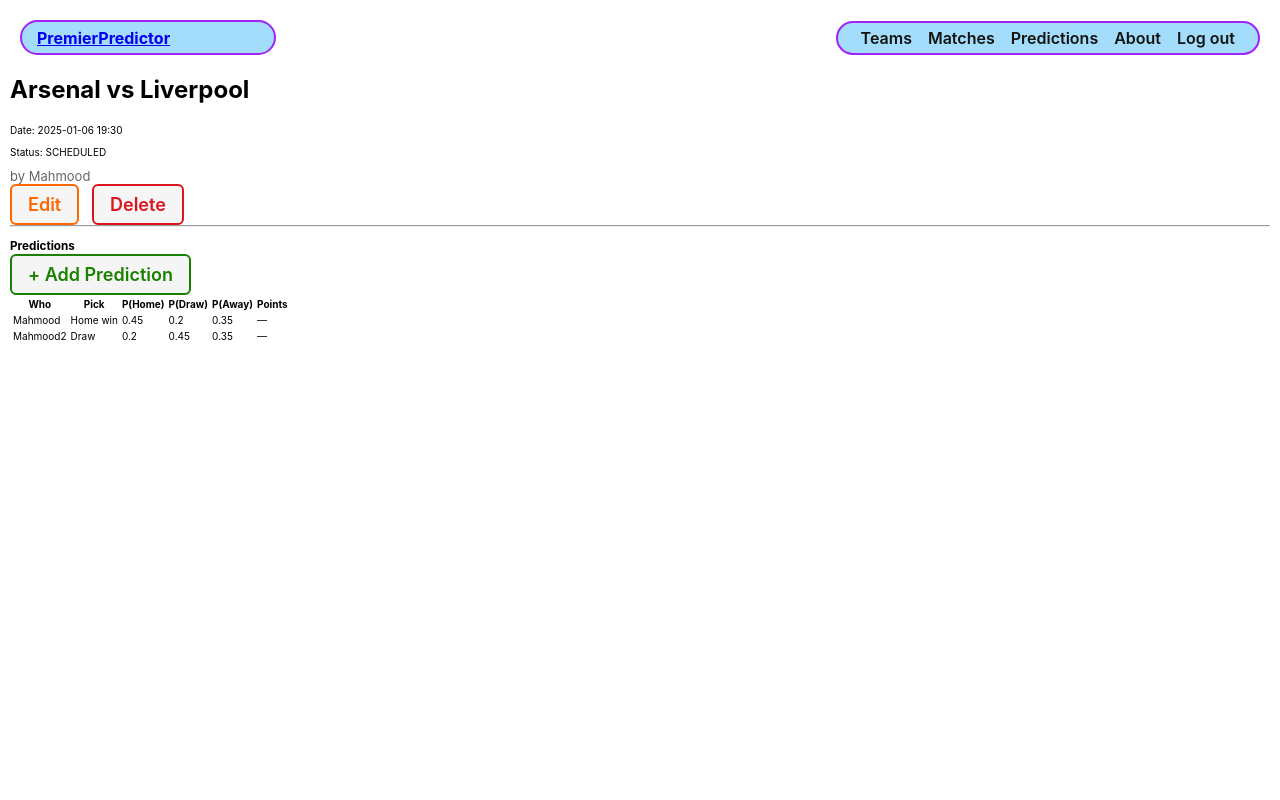
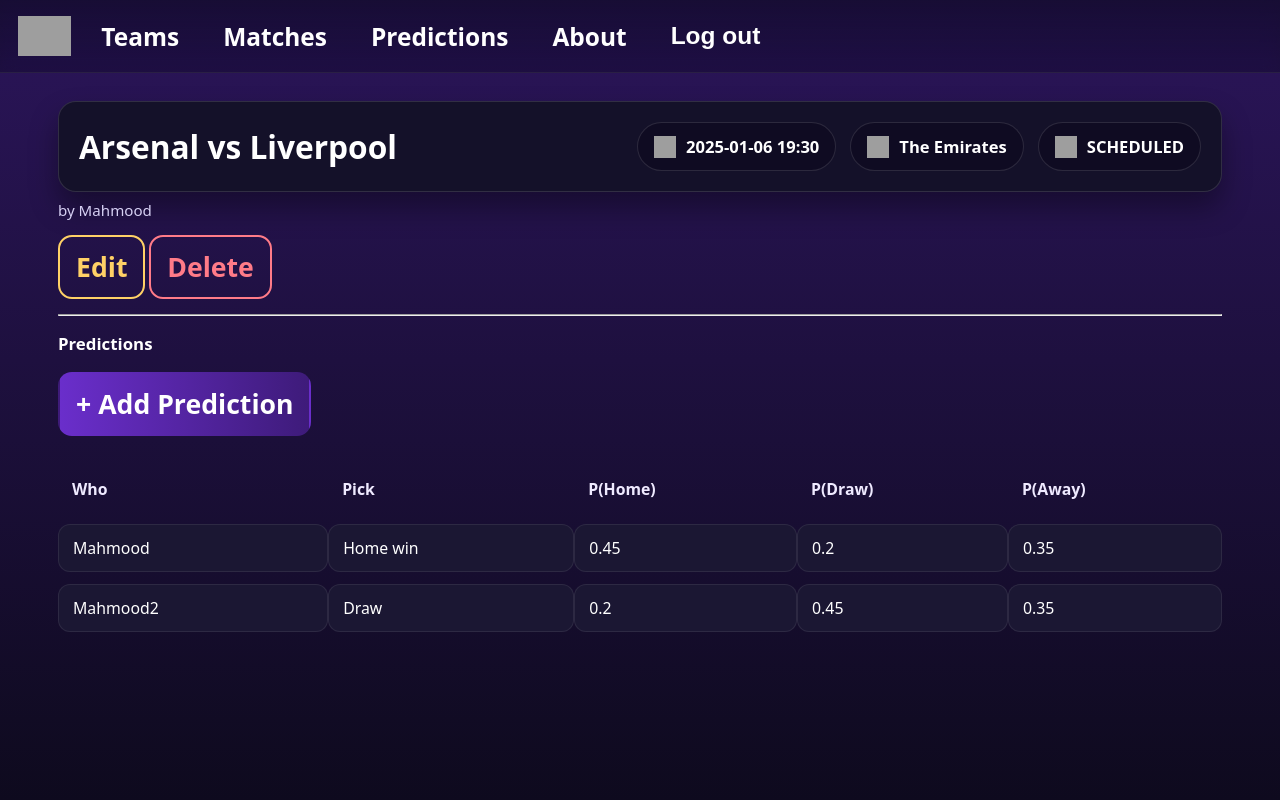
Before and after one commit to MahmoodFadhel352/PremierPredictor, a Django app: page /matches/3/ in a window 1280 px wide. Run offline with Django 5.2, Linux system fonts and the light colour scheme; a user stored in the database is signed in; data comes from the database, SQL or seed files in the repository; both versions use the stored data as it was before the commit; grey boxes are pictures that could not be loaded.

Commit message:
Changed the app theme and a few tweaks to the templates and models

```diff
--- a/main_app/models.py
+++ b/main_app/models.py
@@ -77,8 +77,6 @@
     p_home = models.FloatField(null=True, blank=True)
     p_draw = models.FloatField(null=True, blank=True)
     p_away = models.FloatField(null=True, blank=True)
-
-    result_points = models.FloatField(null=True, blank=True)
     created_at = models.DateTimeField(auto_now_add=True)
 
     class Meta:
--- a/main_app/static/css/base.css
+++ b/main_app/static/css/base.css
@@ -1,287 +1,118 @@
-/* static/css/base.css */
+/* Premier League Theme — Base (brighter + larger type) */
 
-html { box-sizing: border-box; }
-*, *::before, *::after { box-sizing: inherit; }
+:root{
+  --pl-purple:#6a2ecb;
+  --pl-purple-dark:#3e1b7a;
+  --pl-lilac:#cdb7ff;
+  --pl-accent:#00ffa3;
+  --bg-top:#2b155a;
+  --bg-bottom:#0e0a1e;
+  --paper:#141129;            /* darker card to keep contrast high */
+  --ink:#ffffff;
+  --muted:#d8d3f0;
+  --border:rgba(255,255,255,.12);
+  --ring:rgba(0,255,163,.5);
 
-:root { font-size: 62.5%; }
+  --radius:18px;
+  --radius-sm:12px;
+  --shadow:0 16px 28px rgba(0,0,0,.35);
+  --shadow-sm:0 8px 16px rgba(0,0,0,.25);
 
-body {
-  margin: 0;
-  display: flex;
-  flex-direction: column;
-  align-items: center;
-  font-family: -apple-system, BlinkMacSystemFont, 'Segoe UI', 'Roboto', 'Oxygen',
-    'Ubuntu', 'Cantarell', 'Fira Sans', 'Droid Sans', 'Helvetica Neue', sans-serif;
-  min-height: 100vh;
-  --nav-bg: rgba(183, 104, 248, 0.7);
-  --nav-bg-ff: rgba(183, 104, 248, 0.9);
-  --borders: rgb(160, 36, 248) solid 2px;
-  --text-color: rgb(17, 20, 17);
-  --link-hover-color: rgb(106, 16, 158);
-  --button-bg: rgb(245, 245, 245);
-  --button-bg-hover: rgb(226, 226, 226);
-  --submit: rgb(26, 128, 0);
-  --warn: rgb(255, 102, 0);
-  --danger: rgb(220, 20, 30);
-  --secondary: rgb(57, 57, 57);
-  --card-box-shadow: 5px 5px 6px -1px #aaa;
-  --font-xtreme: 4.2rem;
-  --font-xxl: 3.6rem;
-  --font-xl: 2.4rem;
-  --font-l: 1.8rem;
-  --font-reg: 1.6rem;
-  --card-border-radius: 6px;
-}
-header {
-  width: 100%;
-  background: var(--nav-bg-ff); /* rgba(104, 197, 248, .9) */
-  border-bottom: var(--borders);
+  /* Bigger typography */
+  --fz-xxl:4.0rem;
+  --fz-xl:2.8rem;
+  --fz-l:2.0rem;
+  --fz-m:1.8rem;
+  --fz-s:1.5rem;
 }
 
-nav {
-  margin: 10px;
+html { box-sizing: border-box; font-size:90%; }
+*,*::before,*::after{ box-sizing:inherit; }
+
+body{
+  margin:0;
+  font-family: ui-sans-serif, system-ui, -apple-system, Segoe UI, Roboto, "Helvetica Neue", Arial;
+  background: linear-gradient(180deg, var(--bg-top), var(--bg-bottom));
+  color:var(--ink);
+  min-height:100vh;
 }
 
-ul {
-  margin: 0;
-  list-style: none;
-  padding: 0;
+/* Header / Nav */
+header{
+  position:sticky; top:0; z-index:50;
+  display:flex; align-items:center; gap:16px;
+  padding:12px 18px;
+  backdrop-filter:saturate(1.2) blur(8px);
+  background:linear-gradient(180deg, rgba(20,12,45,.85), rgba(20,12,45,.55));
+  border-bottom:1px solid rgba(255,255,255,.08);
 }
 
-main {
-  width: 100%;
-  padding: 0 10px;
+.header-logo-container img{ height:40px; width:auto; display:block; }
+
+nav ul{ display:flex; gap:16px; align-items:center; margin:0; padding:0; list-style:none; }
+nav a{
+  color:#fff; text-decoration:none; font-weight:800; font-size:1.7rem;
+  padding:10px 14px; border-radius:999px; transition:all .2s ease;
+}
+nav a:hover{ background:rgba(255,255,255,.12); box-shadow:0 0 0 2px rgba(255,255,255,.12) inset }
+#logout-form button{
+  color:#fff; font-weight:800; font-size:1.7rem; background:none; border:0; cursor:pointer;
+  padding:10px 14px; border-radius:999px;
+}
+#logout-form button:hover{ background:rgba(255,255,255,.12); }
+
+/* Layout */
+main{ width:100%; max-width:1200px; margin:0 auto; padding:28px 18px 70px; }
+
+.page-header{
+  display:flex; align-items:center; justify-content:space-between; gap:16px;
+  margin:10px 0 24px;
+}
+.page-header h1{
+  font-size: clamp(3.0rem, 2.4rem + 1.8vw, 4.6rem);
+  margin:0;
 }
 
-h2 {
-  font-size: var(--font-xl);
+/* Buttons */
+.btn{
+  font-size:1.85rem; font-weight:800;
+  border-radius:14px; border:2px solid var(--pl-lilac);
+  color:#fff; background:transparent; padding:12px 16px; cursor:pointer;
+  text-decoration:none; display:inline-flex; align-items:center; gap:10px;
+  transition: all .15s ease;
+}
+.btn:hover{ transform:translateY(-1px); box-shadow:0 0 0 4px var(--ring); }
+.btn.submit{ background:linear-gradient(90deg, var(--pl-purple), var(--pl-purple-dark)); border-color:transparent; }
+.btn.warn{ border-color:#ffd166; color:#ffd166; }
+.btn.danger{ border-color:#ff7b88; color:#ff7b88; }
+.btn.secondary{ border-color:rgba(255,255,255,.35); color:#fff; }
+
+/* Cards / grid lists */
+.card-container{ display:flex; flex-wrap:wrap; gap:26px; padding:4px; }
+.card{
+  width:340px; background:var(--paper); color:var(--ink);
+  border-radius:var(--radius); border:1px solid var(--border);
+  box-shadow:var(--shadow); overflow:hidden; position:relative;
+  transition: transform .18s ease, box-shadow .18s ease;
+}
+.card:hover{ transform:translateY(-4px); box-shadow:0 22px 40px rgba(0,0,0,.45); }
+.card-content{ padding:20px; }
+.card-title{ font-size:2.4rem; margin:12px 0 8px; color:#fff; }
+.card small, .card p { color:#eae6ff; opacity:.9; }
+.card-img-container{ height:120px; display:flex; align-items:center; justify-content:center; }
+.card a{ text-decoration:none; color:inherit; }
+.byline{ color:#d6d0f3; font-size:1.5rem; margin-top:8px; }
+
+/* Team logo sizing shared everywhere */
+.team-logo{ max-width:120px; max-height:95px; width:auto; height:auto; }
+
+/* Tables (on dark cards) */
+table{ border-collapse:separate; border-spacing:0 12px; width:100%; }
+th{ text-align:left; color:#efeaff; font-size:1.7rem; padding:8px 10px; }
+td{
+  background:#1b1733; color:#fff; padding:14px 16px; border-radius:12px;
+  border:1px solid rgba(255,255,255,.08);
 }
 
-nav a {
-  text-decoration: none;
-  color: var(--text-color);
-  font-weight: 600;
-  font-size: 16px;
-}
-
-nav a:hover {
-  color: var(--link-hover-color);
-}
-
-nav ul {
-  display: flex;
-  align-items: center;
-  justify-content: center;
-  flex-wrap: wrap;
-}
-
-nav li {
-  padding: 5px 8px;
-}
-
-.header-logo-container {
-  margin: auto;
-  padding: 10px 20px 0;
-  max-width: 500px;
-}
-.header-logo-container a {
-    font-weight: bolder;
-    text-align: center;
-    font-size: medium;
-}
-.page-header {
-  display: flex;
-  align-items: center;
-  margin: 20px;
-}
-
-.btn {
-  font-size: var(--font-l);
-  padding: 8px 16px;
-  border-radius: 6px;
-  border-width: 2px;
-  border-style: solid;
-  text-decoration: none;
-  background-color: var(--button-bg);
-  font-weight: 600;
-  cursor: pointer;
-  font-family: inherit;
-  margin-right: 10px;
-}
-
-.btn:hover {
-  background-color: var(--button-bg-hover);
-}
-
-.submit {
-  color: var(--submit);
-  border-color: var(--submit);
-}
-
-.secondary {
-  color: var(--secondary);
-  border-color: var(--secondary);
-}
-
-.warn {
-  color: var(--warn);
-  border-color: var(--warn);
-}
-
-.danger {
-  color: var(--danger);
-  border-color: var(--danger);
-}
-
-.page-header h1 {
-  font-size: var(--font-xxl);
-  margin: 0;
-}
-
-.page-header img {
-  height: 40px;
-  margin-left: 15px;
-}
-
-.page-header img:first-of-type {
-  margin-left: 20px;
-}
-
-.page-content {
-  font-size: var(--font-reg);
-}
-.byline {
-  font-size: 1.3rem;
-  color: #666;
-  margin: 4px 0 0;
-}
-
-@media only screen and (min-width: 768px) {
-  header {
-    position: sticky;
-    display: flex;
-    flex-direction: row;
-    top: 0;
-    align-items: center;
-  }
-
-  main {
-    max-width: 1300px;
-    min-height: calc(100vh - 53px);
-  }
-
-  nav,
-  .header-logo-container {
-    margin: 10px 0;
-    padding: 0 15px;
-  }
-
-  /* visual fix to help align logo */
-  .header-logo-container {
-    padding-top: 3px;
-  }
-
-  nav {
-    margin-left: auto;
-    display: flex;
-    justify-content: center;
-  }
-
-  nav ul {
-    flex-wrap: nowrap;
-  }
-
-  .header-logo-container {
-    width: 213px;
-  }
-
-  .page-header h1 {
-    font-size: var(--font-xtreme);
-  }
-
-  .page-header img {
-    height: 50px;
-    margin-left: 20px;
-  }
-
-  .page-header img:first-of-type {
-    margin-left: 25px;
-  }
-
-  @supports (-webkit-backdrop-filter: none) or (backdrop-filter: none) {
-    header {
-      background: var(--nav-bg);
-      -webkit-backdrop-filter: blur(3px);
-      backdrop-filter: blur(3px);
-    }
-  }
-}
-
-@media only screen and (min-width: 1024px) {
-  main {
-    min-height: calc(100vh - 55px);
-  }
-
-  header {
-    margin: 20px 20px 0 20px;
-    width: calc(100vw - 40px);
-    max-width: 1920px;
-    top: 20px;
-    background-color: transparent;
-    border-bottom: none;
-  }
-
-  nav,
-  .header-logo-container {
-    margin: 0;
-    background: var(--nav-bg-ff);
-    border: var(--borders);
-    border-radius: 18px;
-  }
-
-  nav {
-    margin-left: auto;
-  }
-
-  .header-logo-container {
-    /* visual fix to help align logo */
-    padding-top: 6px;
-    width: 256px;
-    height: 35px;
-  }
-
-  @supports (-webkit-backdrop-filter: none) or (backdrop-filter: none) {
-    header {
-      -webkit-backdrop-filter: none;
-      backdrop-filter: none;
-    }
-
-    nav,
-    .header-logo-container {
-      background: rgba(104, 197, 248, 0.6);
-      -webkit-backdrop-filter: blur(3px);
-      backdrop-filter: blur(3px);
-    }
-  }
-}
-#logout-form button {
-  text-decoration: none;
-  color: var(--text-color);
-  font-weight: 600;
-  font-size: 16px;
-  background: none;
-  border: none;
-  cursor: pointer;
-  padding: 0;
-  font-family: inherit;
-}
-
-#logout-form button:hover {
-  color: var(--link-hover-color);
-}
-.team-logo {
-  max-height: 80px;
-  max-width: 100%;
-  object-fit: contain;
-  display: block;
-}
+/* Utilities */
+.red-text{ color:#ff7b88; }
--- a/main_app/static/css/matches/match-detail.css
+++ b/main_app/static/css/matches/match-detail.css
@@ -1,10 +1,25 @@
-.card {
-  width: 224px; height: 224px;
-  margin: 25px; border: solid 2px;
-  box-shadow: var(--card-box-shadow);
-  position: relative;
+.match-header{
+  display:flex; flex-wrap:wrap; gap:18px; align-items:center; justify-content:space-between;
+  background:#141129; color:#fff; border:1px solid rgba(255,255,255,.12);
+  border-radius:18px; padding:20px; box-shadow:var(--shadow);
 }
-.card-bg { opacity: 0.4; position: absolute; width: 100%; height: 100%; }
-.card-content { padding: 15px; display: flex; flex-direction: column; justify-content: flex-end; }
-.card h2 { font-size: var(--font-xl); margin: 7px 0; }
-.card p { font-size: var(--font-reg); margin: 0; }
+.match-header h2{ margin:0; font-size:2.8rem; }
+.match-meta{ display:flex; gap:14px; flex-wrap:wrap; }
+
+.meta-chip{
+  display:inline-flex; align-items:center; gap:10px; padding:10px 14px;
+  border-radius:999px; background:#0f0b22; color:#fff; border:1px solid rgba(255,255,255,.12);
+  font-weight:800; font-size:1.6rem;
+}
+.meta-chip img{ width:22px !important; height:22px !important; display:block; }  /* <- force size */
+
+.prediction-table{ width:100%; margin-top:18px; border-spacing:0 12px; }
+.prediction-table th{ color:#efeaff; }
+.prediction-table td{ background:#1b1733; color:#fff; }
+.match-header h2 { font-size: 2.2rem; }
+.meta-chip      { font-size: 1.15rem; padding: 12px 16px; }
+.meta-chip img  { width: 22px !important; height: 22px !important; }
+
+.prediction-table th,
+.prediction-table td { font-size: 1.1rem; padding: 12px 14px; }
+.byline { font-size: 1.05rem; }
--- a/main_app/templates/about.html
+++ b/main_app/templates/about.html
@@ -5,4 +5,7 @@
 <p class="page-content">
   This app lets users create, tracks English Premier League matches, lets users make predictions to test their football knowledge.
 </p>
+<p class="page-content">
+  Mahmood Kadhem 2025. All rights reserved
+</p>
 {% endblock %}
--- a/main_app/templates/base.html
+++ b/main_app/templates/base.html
@@ -4,14 +4,14 @@
   <head>
     <meta charset="UTF-8" />
     <meta name="viewport" content="width=device-width,initial-scale=1" />
-    <title>EPL Predictor</title>
+    <title>PremierPredictor</title>
     <link rel="stylesheet" href="{% static 'css/base.css' %}" />
     {% block head %}{% endblock %}
   </head>
   <body>
     <header>
       <div class="header-logo-container">
-        <a href="/">PremierPredictor</a>
+        <a href="/"><img src="{% static 'images/teams/header-logo1.svg' %}" alt="Premier Predictor" /></a>
       </div>
       <nav>
         <ul>
--- a/main_app/templates/home.html
+++ b/main_app/templates/home.html
@@ -5,7 +5,7 @@
 {% endblock %}
 {% block content %}
 <section class="logo-container">
-  <img src="{% static 'images/teams/header-logo1.svg' %}" alt="EPL Predictor Logo" />
+  <img src="{% static 'images/teams/IMG_4182.jpg' %}" alt="Premier Predictor" />
 </section>
 {% if not user.is_authenticated %}
   <section>
--- a/main_app/templates/main_app/match_detail.html
+++ b/main_app/templates/main_app/match_detail.html
@@ -4,15 +4,35 @@
 <link rel="stylesheet" href="{% static 'css/matches/match-detail.css' %}">
 {% endblock %}
 {% block content %}
-<h2>{{ object.home_team.name }} vs {{ object.away_team.name }}</h2>
-<p>Date: {{ object.kickoff_at|date:"Y-m-d H:i" }}</p>
-<p>Status: {{ object.status }}</p>
+
+<div class="match-header">
+  <h2>{{ object.home_team.name }} vs {{ object.away_team.name }}</h2>
+  <div class="match-meta">
+    <span class="meta-chip">
+      <img src="{% static 'images/teams/whistle.svg' %}" alt="">
+      {{ object.kickoff_at|date:"Y-m-d H:i" }}
+    </span>
+    {% if object.venue %}
+    <span class="meta-chip">
+      <img src="{% static 'images/teams/stadium.svg' %}" alt="">
+      {{ object.venue }}
+    </span>
+    {% endif %}
+    <span class="meta-chip">
+      <img src="{% static 'images/teams/scoreboard.svg' %}" alt="">
+      {{ object.status }}
+    </span>
+  </div>
+</div>
+
 {% if object.home_score != None and object.away_score != None %}
   <p>Score: {{ object.home_score }} - {{ object.away_score }}</p>
 {% endif %}
+
 <p class="byline">
   by {{ object.created_by.username|default:"Unknown" }}
 </p>
+
 {% if object.created_by_id == user.id or user.is_staff %}
   <p>
     <a href="{% url 'match-update' object.pk %}" class="btn warn">Edit</a>
@@ -33,7 +53,6 @@
         <th>P(Home)</th>
         <th>P(Draw)</th>
         <th>P(Away)</th>
-        <th>Points</th>
       </tr>
     </thead>
     <tbody>
@@ -44,7 +63,6 @@
           <td>{{ p.p_home|default:"—" }}</td>
           <td>{{ p.p_draw|default:"—" }}</td>
           <td>{{ p.p_away|default:"—" }}</td>
-          <td>{{ p.result_points|default:"—" }}</td>
         </tr>
       {% endfor %}
     </tbody>
--- a/main_app/templates/main_app/prediction_detail.html
+++ b/main_app/templates/main_app/prediction_detail.html
@@ -16,8 +16,6 @@
         by {{ object.user.username|default:"Unknown" }}
   </p>
 
-  <p><strong>Result points:</strong> {{ object.result_points|default:"—" }}</p>
-
   {% if object.user_id == user.id or user.is_staff %}
   <p>
     <a href="{% url 'prediction-update' object.pk %}" class="btn warn">Edit</a>
```
Also changed, not shown: main_app/static/css/form.css (+13 -12 lines), main_app/static/css/home.css (+17 -48 lines), main_app/static/css/matches/match-index.css (+27 -6 lines), main_app/static/css/predictions/prediction.css (+26 -8 lines), main_app/static/css/teams/team-detail.css (+10 -23 lines), main_app/static/css/teams/team-index.css (+9 -5 lines), main_app/templates/main_app/match_list.html (+36 -10 lines), main_app/templates/main_app/prediction_list.html (+24 -12 lines), db.sqlite3, main_app/migrations/0004_remove_prediction_result_points.py (added), main_app/static/images/teams/IMG_4182.jpg (added), media/images/teams/download4.png (added).
